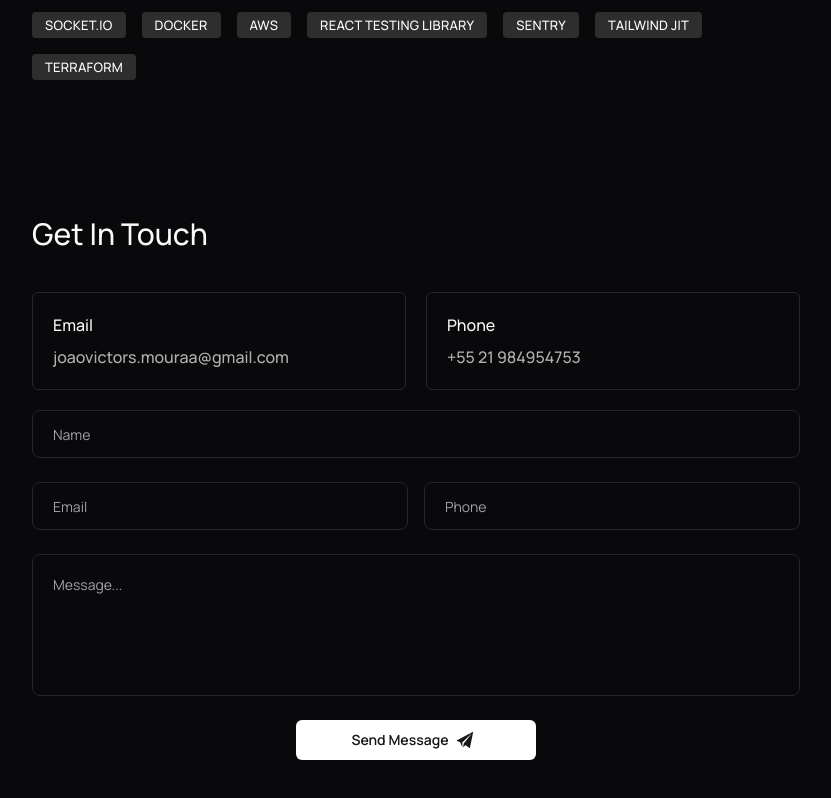
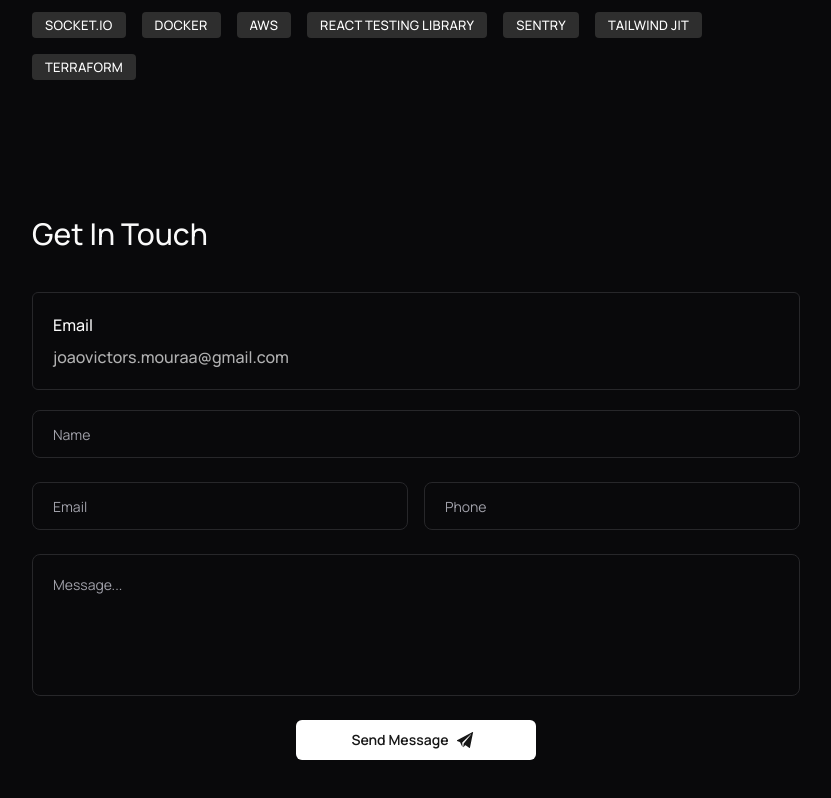
Before and after one commit to jovimoura/new-portfolio, a Next.js app: page / in a window 1280 px wide. Shown: the part 5620-6418 px from the top of the page, without its empty margins (224-1055 px from the left). Built offline with nearby package versions, Linux system fonts and the light colour scheme.

Commit message:
hidding number

```diff
--- a/src/app/head.tsx
+++ b/src/app/head.tsx
@@ -26,7 +26,7 @@
             <meta property='og:url' content={`https://jovimoura.vercel.app${pathname}`} />
             <link rel='canonical' href={`https://jovimoura.vercel.app${pathname}`} />
             <link rel='me' href='mailto:joaovictors.mouraa@gmail.com' />
-            <link rel="shortcut icon" href="./favicon.svg" type="image/x-icon" />
+            <link rel="shortcut icon" href="./favicon.ico" type="image/x-icon" />
             <meta property='og:type' content={meta.type} />
             <meta property='og:site_name' content='John Moura' />
             <meta property='og:description' content={meta.description} />
--- a/src/components/contact.tsx
+++ b/src/components/contact.tsx
@@ -76,7 +76,7 @@
         <div className="flex flex-col items-center justify-center w-full gap-5 lg:flex-row">
           <Link
             href="mailto:joaovictors.mouraa@gmail.com"
-            className="flex-[0.5] w-full lg:w-auto"
+            className="w-full"
           >
             <Button
               type="button"
@@ -89,7 +89,7 @@
               </p>
             </Button>
           </Link>
-          <Link
+          {/* <Link
             href="https://wa.link/v661nu"
             className="flex-[0.5] w-full lg:w-auto"
           >
@@ -103,7 +103,7 @@
                 +55 21 984954753
               </p>
             </Button>
-          </Link>
+          </Link> */}
         </div>
 
         <Form {...form}>
```
Also changed, not shown: src/app/favicon.svg (deleted).
